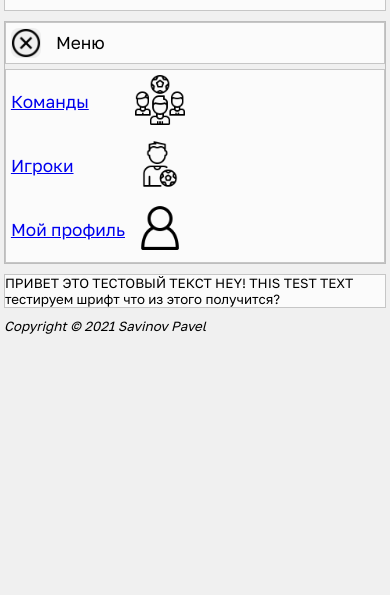
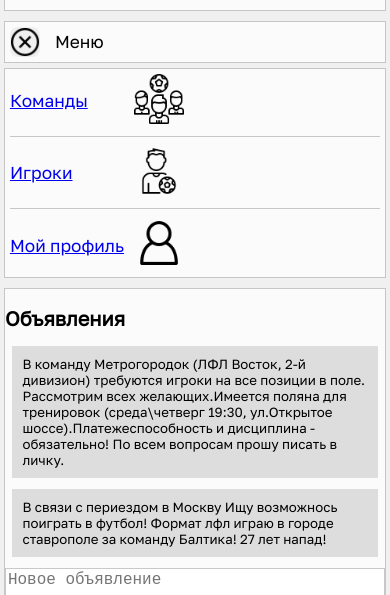
Before and after one commit to pavelihno/coursework-2021, a plain HTML site: page index.html in a window 390 px wide. Both pictures are taken after a click on the button 25 px from the left and 291 px from the top of the page. Shown: the part 249-844 px from the top of the page. Drawn offline with Linux system fonts and the light colour scheme.

Commit message:
Добавлено поле с объявлениями

```diff
--- a/index.html
+++ b/index.html
@@ -45,16 +45,34 @@
             </div>
             <div class="mobile-menu" id="mobile-menu">
                 <span><a href="teams.html">Команды</a></span><a href="teams.html"><img class="nav-img" src="images/team.png"></a>
+                <hr class="mobile-menu-split">
                 <span><a href="players.html">Игроки</a></span><a href="players.html"><img class="nav-img" src="images/player.png"></a>
+                <hr class="mobile-menu-split">
                 <span><a href="profile.html">Мой профиль</a></span><a href="profile.html"><img class="nav-img" src="images/profile.png"></a>
             </div>
             <script src="scripts/unfold.js"></script>
         </nav>
         <main>
-            ПРИВЕТ ЭТО ТЕСТОВЫЙ ТЕКСТ
-            HEY! THIS TEST TEXT
-            тестируем шрифт
-            что из этого получится?
+            <div class="announcements" id="announcements">
+                <h2>Объявления</h2>
+                <ul id="announcements-list">
+                    <li class="announcement">
+                        <span>
+                            В команду Метрогородок (ЛФЛ Восток, 2-й дивизион) требуются игроки на все позиции в поле.
+                            Рассмотрим всех желающих.Имеется поляна для тренировок (среда\четверг 19:30, ул.Открытое шоссе).Платежеспособность и дисциплина - обязательно!
+                            По всем вопросам прошу писать в личку.
+                        </span>
+                    </li>
+
+                    <li class="announcement">
+                        <span>
+                            В связи с периездом в Москву Ищу возможнось поиграть в футбол! Формат лфл играю в городе ставрополе за команду Балтика! 27 лет напад!
+                        </span>
+                    </li>
+                </ul>
+                <textarea class="text-field" placeholder="Новое объявление"></textarea>
+            </div>
+
         </main>
 
         <footer>
--- a/styles/index.css
+++ b/styles/index.css
@@ -116,61 +116,27 @@ header {
     min-width: 50px;
     padding-left: 10px;
 }
-
-.nav-mobile {
-    display: flex;
-    flex-direction: column;
-    font-size: 130%;
-    background: none;
+main {
+    display: block;
 }
-.mobile-menu > ul {
-    list-style-type: none;
-    padding-left: 0;
-    background: green;
-}
-.mobile-menu > ul li {
-    border: solid 1px #00000036;
-    background: red;
-}
-.mobile-menu {
-    display: none;
-}
-.mobile-menu.active {
-    display: grid;
-    justify-items: left;
-    align-items: center;
-    row-gap: 10px;
-    padding: 5px;
-    background: #FBFBFB;
+.text-field {
+    box-sizing: border-box;
+    resize: none;
+    width: 100%;
+    height: 200px;
+    font-size: 120%;
     border: solid 1px #00000036;
 }
-.mobile-menu span {
-    grid-column: 1 / 4;
+#announcements-list {
+    margin: 0% 2%;
+    padding-left: 0;
 }
-.mobile-menu a {
-    grid-column: 4 / 5;
-}
-.menu {
-    display: flex;
-    flex-direction: row;
-    justify-content: left;
-    align-items: center;
-    border: solid 1px #00000036;
-    margin-bottom: 5px;
-    padding: 5px;
-    background: #FBFBFB;
-}
-.unfold {
-    margin-right: 15px;
-    cursor: pointer;
-    width: 30px;
-    height: 30px;
-    background-image: url("../images/menu.png");
-    background-color: none;
-    background-size: cover;
-    border-radius: 8px;
-    border: none;
-    box-sizing: border-box;
+.announcement {
+    list-style-type: none;
+    word-wrap: break-word;
+    padding: 10px;
+    margin: 3% auto;
+    background: #dddddd;
 }
 /* размеры экрана взяты с bootstrap */
 @media screen and (min-width: 992px) { /* разрешение экрана компьютера */
@@ -253,4 +219,58 @@ header {
     .nav-desktop {
         display: none;
     }
+    .nav-mobile {
+        display: flex;
+        flex-direction: column;
+        font-size: 130%;
+        background: none;
+        border: none;
+    }
+    .mobile-menu {
+        display: none;
+    }
+    .mobile-menu.active {
+        display: grid;
+        justify-items: left;
+        align-items: center;
+        padding: 5px;
+        background: #FBFBFB;
+        border: solid 1px #00000036;
+    }
+    .mobile-menu span {
+        grid-column: 1 / 4;
+    }
+    .mobile-menu a {
+        grid-column: 4 / 5;
+    }
+    .mobile-menu-split {
+        grid-column: 1 / 5;
+        background: #00000036;
+        border: none;
+        height: 1px;
+        width: 100%;
+    }
+    .menu {
+        display: flex;
+        flex-direction: row;
+        justify-content: left;
+        align-items: center;
+        height: 100%;
+        margin-bottom: 5px;
+        padding: 5px;
+        border: solid 1px #00000036;
+        background: #FBFBFB;
+    }
+    .unfold {
+        margin-right: 15px;
+        cursor: pointer;
+        width: 30px;
+        height: 30px;
+        background-image: url("../images/menu.png");
+        background-color: none;
+        background-size: cover;
+        border-radius: 8px;
+        border: none;
+        box-sizing: border-box;
+    }
 }
```
